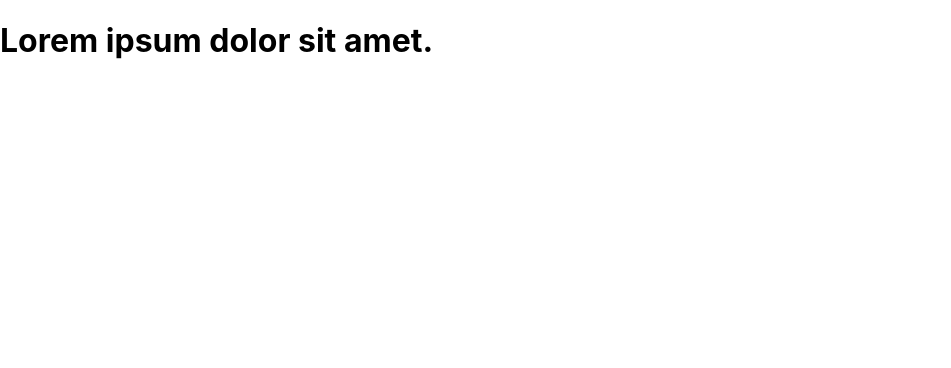
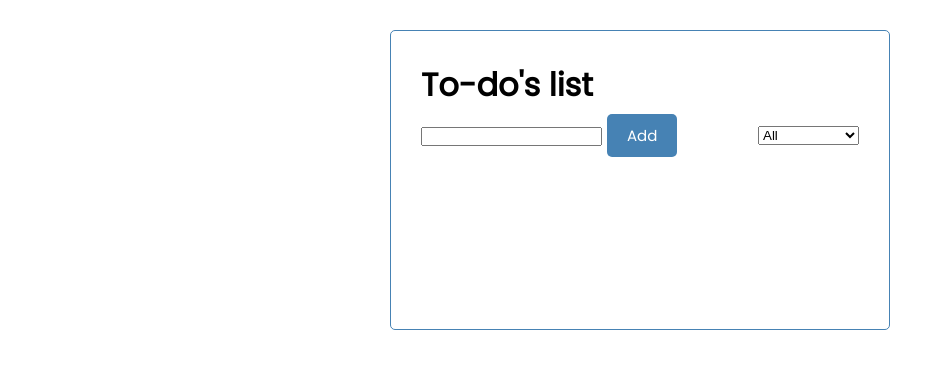
Before and after one commit to kmpineda504/jobno-one-assignment, a React (Create React App) app: page / in a window 1280 px wide. Shown: the top 368 px of the page, without its empty margins (0-951 px from the left). Built offline with nearby package versions, Linux system fonts and the light colour scheme.

Commit message:
Form input elements

```diff
--- a/src/App.js
+++ b/src/App.js
@@ -1,8 +1,18 @@
+import React from "react";
+import Header from "./components/Header";
+import Form from "./components/Form";
+import Todolist from "./components/Todolist";
+
 
 function App() {
+  // const [inputText, setInputText] = useState("");
+  // const [todos, setTodos] = useState([]);
+
   return (
-    <div className="App">
-      <h1>Lorem ipsum dolor sit amet.</h1>
+    <div className="container">
+      <Header />
+      <Form />
+      <Todolist />
     </div>
   );
 }
--- /dev/null
+++ b/src/components/Form.js
@@ -0,0 +1,26 @@
+import React, {useState} from 'react'
+import Input from './Input'
+
+const Form = () => {
+
+    const [inputText, setInputText] = useState("");
+    const [todos, setTodos] = useState ([]);
+
+    return (
+        <form className='form'>
+            <Input
+                inputText={inputText}
+                setInputText={setInputText}
+                todos={todos}
+                setTodos={setTodos}
+            />
+            <select className='filter-todo' name="todos">
+                <option value="all">All</option>
+                <option value="completed">Completed</option>
+                <option value="uncompleted">Uncompleted</option>
+            </select>
+        </form>
+    )
+}
+
+export default Form
--- /dev/null
+++ b/src/components/Header.js
@@ -0,0 +1,22 @@
+import React from 'react'
+import PropTypes from 'prop-types'
+
+const Header = ({ title }) => {
+  return (
+    <>
+      <header>
+        <h1>{title}</h1>
+      </header>
+    </>
+  )
+}
+
+Header.defaultProps = {
+  title: "To-do's list",
+}
+
+Header.propTypes ={
+  title: PropTypes.string,
+}
+
+export default Header
--- /dev/null
+++ b/src/components/Input.js
@@ -0,0 +1,24 @@
+import React from 'react'
+
+const Input = ({ todos, setTodos, inputText, setInputText }) => {
+    const inputTextHandler = (e) =>{
+        console.log(e.target.value);
+        setInputText(e.target.value);
+    }
+
+    const submitTodoHandler = (e) => {
+        e.preventDefault();
+        setTodos([
+            ...todos, {text: inputText, completed:false, id: Math.random() * 1000}
+        ])
+    }
+
+    return (
+        <div>
+            <input onChange={inputTextHandler} className='todo-input' type="text" />
+            <button onClick={submitTodoHandler} className='btn' type='submit'>Add</button>
+        </div>
+    )
+}
+
+export default Input
--- /dev/null
+++ b/src/components/Todolist.js
@@ -0,0 +1,11 @@
+import React from 'react'
+
+const Todolist = () => {
+  return (
+    <div className='todo-container'>
+        <ul className='todo-list'></ul>
+    </div>
+  )
+}
+
+export default Todolist
--- a/src/css/style.css
+++ b/src/css/style.css
@@ -1,6 +1,13 @@
+@import url("https://fonts.googleapis.com/css2?family=Poppins:wght@300;400&display=swap");
+* {
+  box-sizing: border-box;
+  margin: 0;
+  padding: 0;
+}
+
 body {
   margin: 0;
-  font-family: -apple-system, BlinkMacSystemFont, "Segoe UI", "Roboto", "Oxygen", "Ubuntu", "Cantarell", "Fira Sans", "Droid Sans", "Helvetica Neue", sans-serif;
+  font-family: "Poppins", sans-serif;
   -webkit-font-smoothing: antialiased;
   -moz-osx-font-smoothing: grayscale;
 }
@@ -9,4 +16,35 @@ code {
   font-family: source-code-pro, Menlo, Monaco, Consolas, "Courier New", monospace;
 }
 
+.container {
+  max-width: 500px;
+  margin: 30px auto;
+  overflow: auto;
+  min-height: 300px;
+  border: 1px solid steelblue;
+  padding: 30px;
+  border-radius: 5px;
+}
+
+.form {
+  display: flex;
+  justify-content: space-between;
+  align-items: center;
+  margin-bottom: 20px;
+}
+
+.btn {
+  display: inline-block;
+  background: steelblue;
+  color: #fff;
+  border: none;
+  padding: 10px 20px;
+  margin: 5px;
+  border-radius: 5px;
+  cursor: pointer;
+  text-decoration: none;
+  font-size: 15px;
+  font-family: inherit;
+}
+
 /*# sourceMappingURL=style.css.map */
--- a/src/index.js
+++ b/src/index.js
@@ -1,6 +1,5 @@
 import React from 'react';
 import ReactDOM from 'react-dom/client';
-//import './index.css';
 import './css/style.css';
 import App from './App';
 import reportWebVitals from './reportWebVitals';
--- a/src/scss/style.scss
+++ b/src/scss/style.scss
@@ -1,13 +1,51 @@
+@import url('https://fonts.googleapis.com/css2?family=Poppins:wght@300;400&display=swap');
+
+$base-color: steelblue;
+
+* {
+  box-sizing: border-box;
+  margin: 0;
+  padding: 0;
+}
+
 body {
   margin: 0;
-    font-family: -apple-system, BlinkMacSystemFont, 'Segoe UI', 'Roboto', 'Oxygen',
-      'Ubuntu', 'Cantarell', 'Fira Sans', 'Droid Sans', 'Helvetica Neue',
-      sans-serif;
+  font-family: 'Poppins', sans-serif;
   -webkit-font-smoothing: antialiased;
   -moz-osx-font-smoothing: grayscale;
 }
 
 code {
-    font-family: source-code-pro, Menlo, Monaco, Consolas, 'Courier New',
-      monospace;
+  font-family: source-code-pro, Menlo, Monaco, Consolas, 'Courier New', monospace;
 }
+
+.container {
+  max-width: 500px;
+  margin: 30px auto;
+  overflow: auto;
+  min-height: 300px;
+  border: 1px solid $base-color;
+  padding: 30px;
+  border-radius: 5px;
+}
+
+.form{
+  display: flex;
+  justify-content: space-between;
+  align-items: center;
+  margin-bottom: 20px;
+}
+
+.btn {
+  display: inline-block;
+  background: $base-color;
+  color: #fff;
+  border: none;
+  padding: 10px 20px;
+  margin: 5px;
+  border-radius: 5px;
+  cursor: pointer;
+  text-decoration: none;
+  font-size: 15px;
+  font-family: inherit;
+}
```
Also changed, not shown: 1 other file (tests, documents, lock files or other folders). Lines whose indentation alone changed are shown as unchanged.
